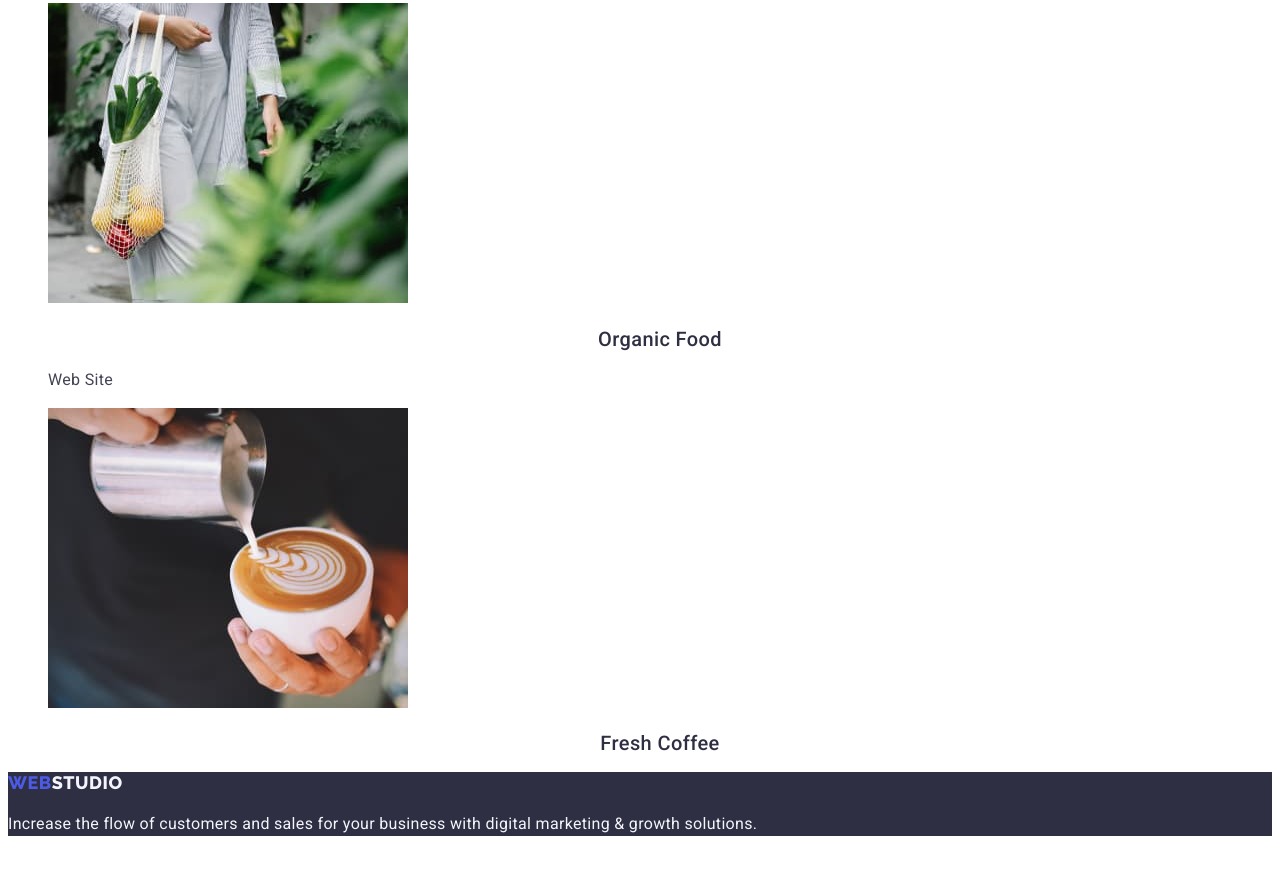
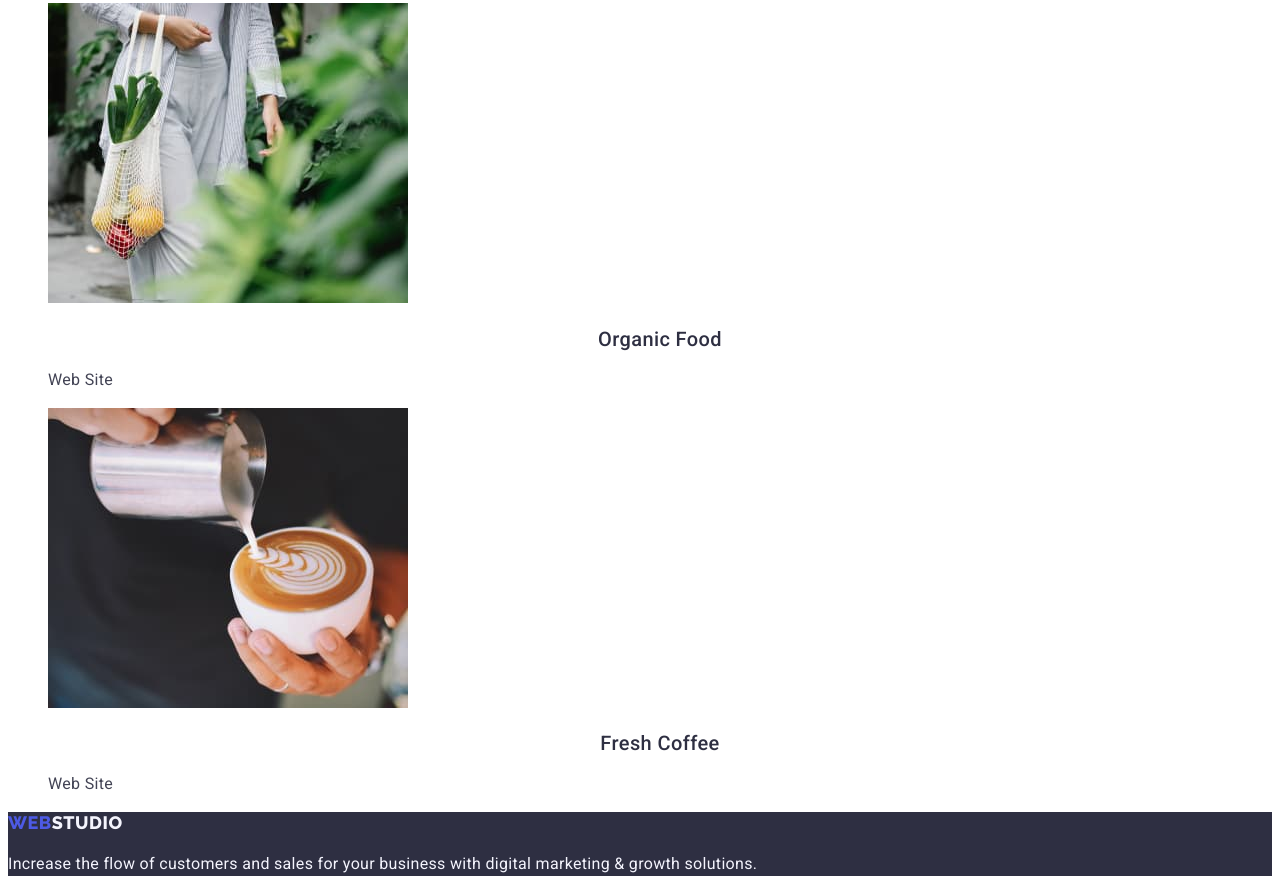
Before and after one commit to SerhiiOsmolovskyi/goit-markup-hw-02, a plain HTML site: page portfolio.html in a window 1280 px wide. Shown: the part 3182-4074 px from the top of the page. Before the commit the page ends 4034 px from the top, so only its background shows below. Drawn offline with Linux system fonts and the light colour scheme.

Commit message:
Web site

```diff
--- a/portfolio.html
+++ b/portfolio.html
@@ -177,7 +177,7 @@
                 height="300"
               />
               <h2 class="portfolio-item-title">Fresh Coffee</h2>
-              <p class="portfolio-item-category"></p>
+              <p class="portfolio-item-category">Web Site</p>
             </a>
           </li>
         </ul>
```
